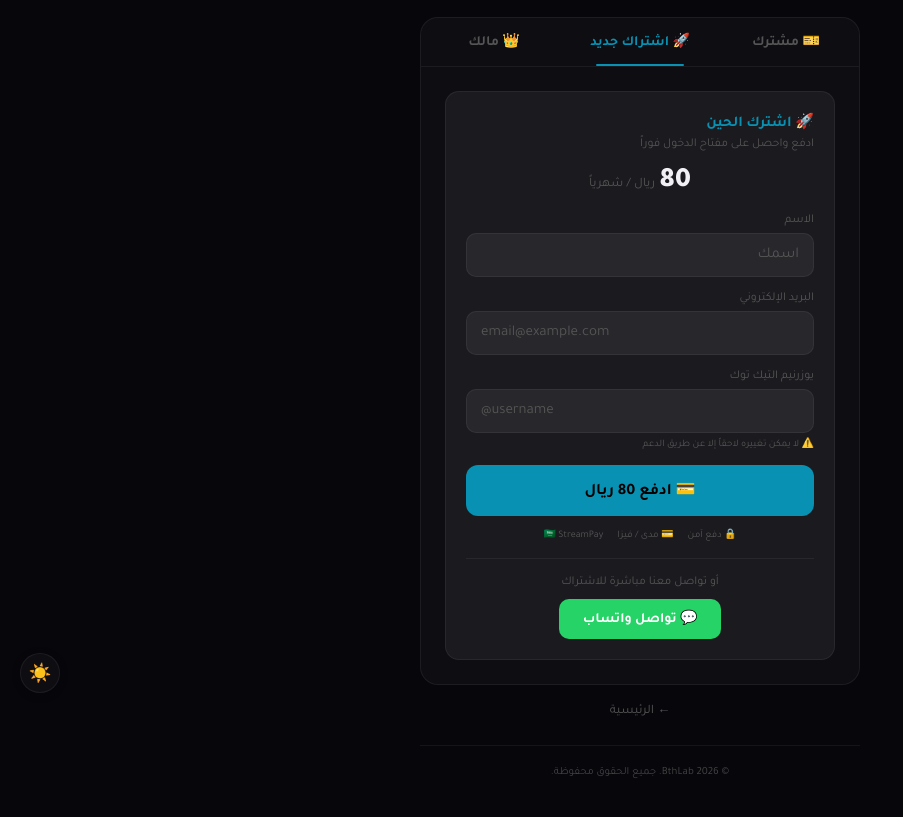
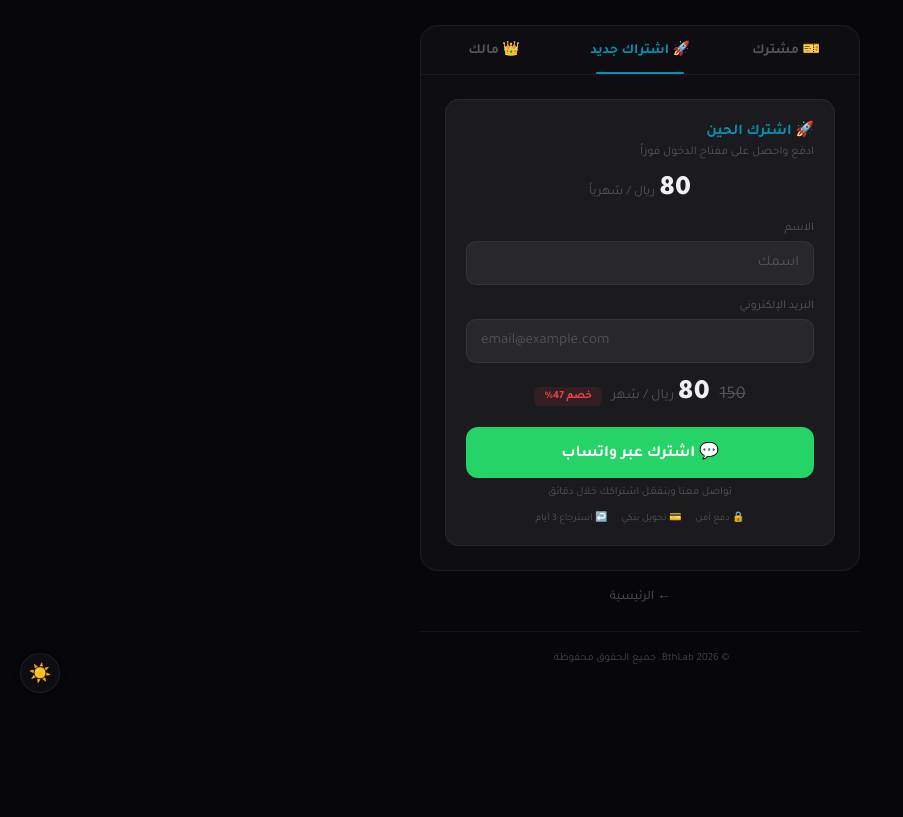
Before and after one commit to mmo-22/bthlab, a website: page public/login.html in a window 1280 px wide. Both pictures are taken after a click on the button "🚀 اشتراك جديد". Shown: the part 87-904 px from the top of the page, without its empty margins (0-903 px from the left). After the commit the page ends 800 px from the top, so only its background shows below. Drawn offline with Linux system fonts and the light colour scheme.

Commit message:
Add files via upload

```diff
--- a/public/login.html
+++ b/public/login.html
@@ -116,21 +116,18 @@
           <label>البريد الإلكتروني</label>
           <input type="email" id="sub-email" placeholder="email@example.com" dir="ltr" style="text-align:left;letter-spacing:0">
         </div>
-        <div class="field">
-          <label>يوزرنيم التيك توك</label>
-          <input type="text" id="sub-tiktok" placeholder="@username" dir="ltr" style="text-align:left;letter-spacing:0">
-          <div style="font-size:10px;color:var(--muted);margin-top:4px">⚠️ لا يمكن تغييره لاحقاً إلا عن طريق الدعم</div>
+        <div style="text-align:center;margin-bottom:16px">
+          <span style="font-size:18px;color:var(--muted);text-decoration:line-through;margin-left:6px">150</span>
+          <span style="font-size:28px;font-weight:900;color:var(--text)">80</span>
+          <span style="font-size:14px;color:var(--muted)">ريال / شهر</span>
+          <div style="display:inline-block;padding:3px 10px;background:rgba(239,68,68,.1);color:#ef4444;border-radius:6px;font-size:11px;font-weight:700;margin-right:6px">خصم 47%</div>
         </div>
-        <button class="btn btn-sub" onclick="startPayment()" id="pay-btn">💳 ادفع 80 ريال</button>
-        <div class="msg" id="pay-msg"></div>
+        <a href="https://wa.me/966552608556?text=%D8%A3%D8%A8%D9%8A%20%D8%A3%D8%B4%D8%AA%D8%B1%D9%83%20%D9%81%D9%8A%20BthLab" target="_blank" class="btn btn-sub" style="background:#25D366;display:flex;align-items:center;justify-content:center;gap:8px;text-decoration:none;color:#fff">💬 اشترك عبر واتساب</a>
+        <div style="font-size:11px;color:var(--muted);text-align:center;margin-top:8px">تواصل معنا وبنفعّل اشتراكك خلال دقائق</div>
         <div class="trust-mini">
           <span>🔒 دفع آمن</span>
-          <span>💳 مدى / فيزا</span>
-          <span>🇸🇦 StreamPay</span>
-        </div>
-        <div style="text-align:center;margin-top:16px;padding-top:16px;border-top:1px solid var(--border)">
-          <div style="font-size:12px;color:var(--muted);margin-bottom:10px">أو تواصل معنا مباشرة للاشتراك</div>
-          <a href="https://wa.me/966552608556?text=%D8%A3%D8%A8%D9%8A%20%D8%A3%D8%B4%D8%AA%D8%B1%D9%83%20%D9%81%D9%8A%20BthLab" target="_blank" style="display:inline-flex;align-items:center;gap:8px;padding:10px 24px;background:#25D366;color:#fff;border-radius:10px;font-family:inherit;font-size:14px;font-weight:700;text-decoration:none">💬 تواصل واتساب</a>
+          <span>💳 تحويل بنكي</span>
+          <span>↩️ استرجاع 3 أيام</span>
         </div>
       </div>
     </div>
```
Also changed, not shown: public/index.html (+8 -7 lines).
